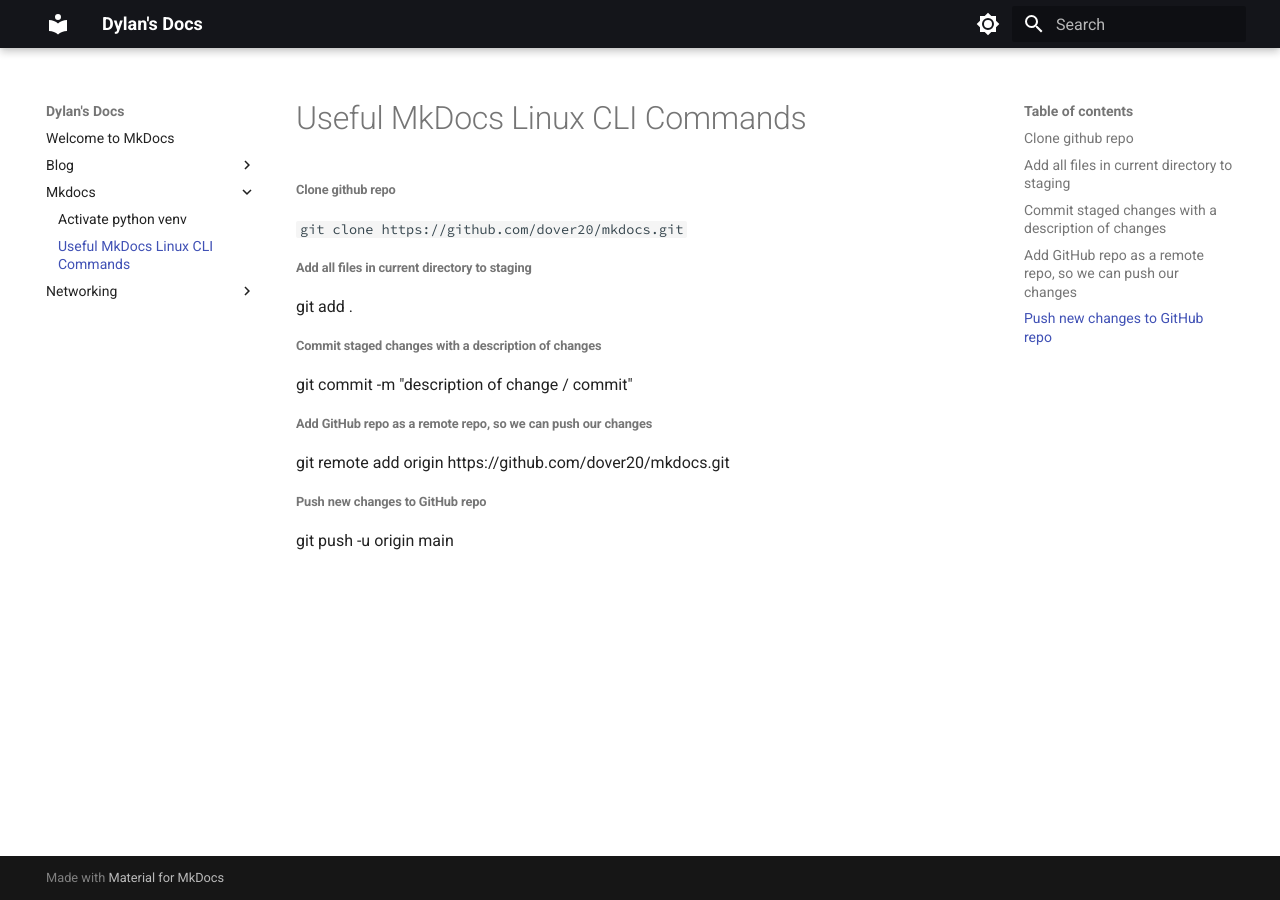
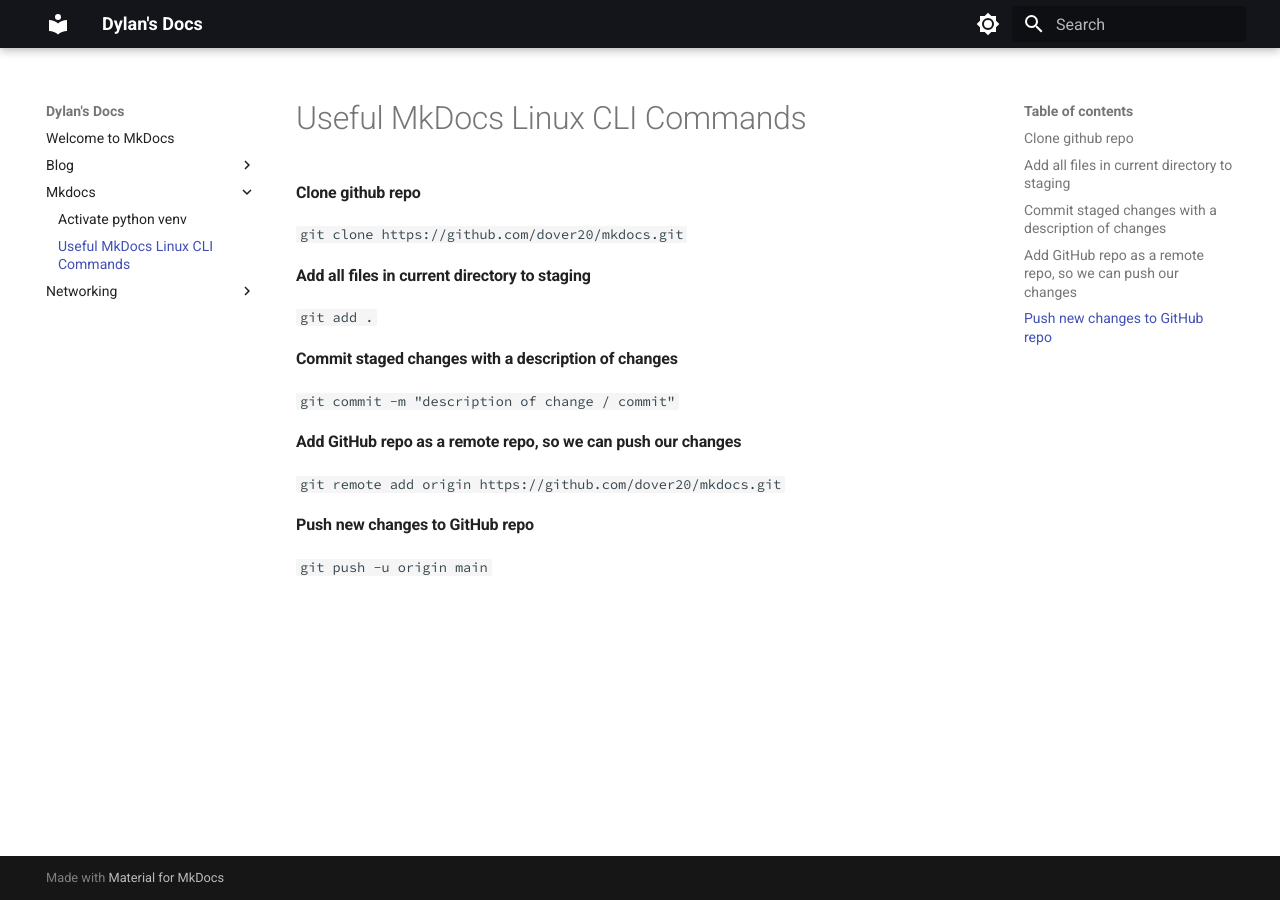
Before and after one commit to dover20/mkdocs, an MkDocs documentation site: the page built from docs/mkdocs/useful-cli-commands.md, in a window 1280 px wide. Built offline with MkDocs 1.6.1 and Material for MkDocs 9.7.7, drawn with Linux system fonts in a browser that asks for light colours.

Commit message:
Fixed formatting v2

```diff
--- a/docs/mkdocs/useful-cli-commands.md
+++ b/docs/mkdocs/useful-cli-commands.md
@@ -1,16 +1,16 @@
 # Useful MkDocs Linux CLI Commands
 
-###### Clone github repo
+#### Clone github repo
 `git clone https://github.com/dover20/mkdocs.git`
 
-###### Add all files in current directory to staging
-git add .
+#### Add all files in current directory to staging
+`git add .`
 
-###### Commit staged changes with a description of changes
-git commit -m "description of change / commit"
+#### Commit staged changes with a description of changes
+`git commit -m "description of change / commit"`
 
-###### Add GitHub repo as a remote repo, so we can push our changes
-git remote add origin https://github.com/dover20/mkdocs.git
+#### Add GitHub repo as a remote repo, so we can push our changes
+`git remote add origin https://github.com/dover20/mkdocs.git`
 
-###### Push new changes to GitHub repo
-git push -u origin main
+#### Push new changes to GitHub repo
+`git push -u origin main`
```
